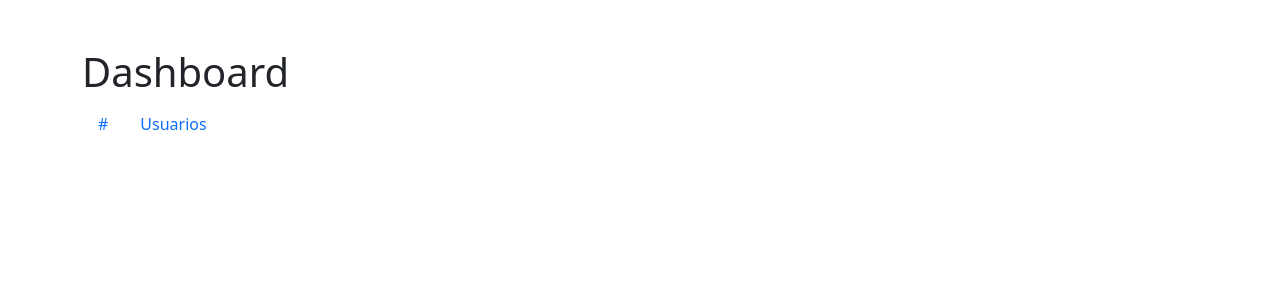
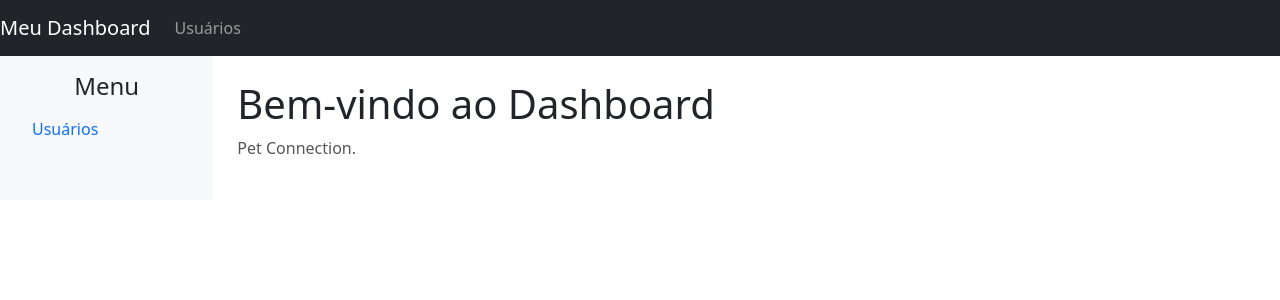
Before and after one commit to carolinachm/pet_connection_front, a React (Create React App) app: page /dashboard in a window 1280 px wide. Shown: the top 300 px of the page. Built offline with nearby package versions, Linux system fonts and the light colour scheme.

Commit message:
melhorando as telas home, dashboard e criando o css da home

```diff
--- a/src/components/Dashboard.js
+++ b/src/components/Dashboard.js
@@ -1,30 +1,41 @@
-import React, { useState } from 'react';
+
+import React from 'react';
 import 'bootstrap/dist/css/bootstrap.min.css';
 import { Link } from 'react-router-dom';
-
-
+import { Container, Row, Col, Nav, Navbar, Button } from 'react-bootstrap';
 
 function Dashboard() {
-  const [ setShow] = useState(false);
+    return (
+        <div>
+            <Navbar bg="dark" variant="dark" expand="lg">
+                <Navbar.Brand href="#home">Meu Dashboard</Navbar.Brand>
+                <Navbar.Toggle aria-controls="basic-navbar-nav" />
+                <Navbar.Collapse id="basic-navbar-nav">
+                    <Nav className="mr-auto">
+                        <Nav.Link as={Link} to="/usuarios">Usuários</Nav.Link>
 
-  const handleShow = () => setShow(true);
+                    </Nav>
+                </Navbar.Collapse>
+            </Navbar>
 
+            <Container fluid>
+                <Row>
+                    <Col md={2} className="bg-light p-3">
+                        <h4 className="text-center">Menu</h4>
+                        <Nav className="flex-column">
+                            <Nav.Link as={Link} to="/usuarios">Usuários</Nav.Link>
 
-  return (
-    <div className="container mt-5">
-      <h1>Dashboard</h1>
-      <ul className="nav">
-        <li className="nav-item">
-          <Link to="#" className="nav-link" onClick={handleShow}>#</Link>
-        </li>
-        <li className="nav-item">
-          <Link to="/usuarios" className="nav-link">Usuarios</Link>
-        </li>
-      </ul>
+                        </Nav>
+                    </Col>
+                    <Col md={10} className="p-4">
+                        <h1>Bem-vindo ao Dashboard</h1>
+                        <p>Pet Connection.</p>
 
-
-    </div>
-  );
+                    </Col>
+                </Row>
+            </Container>
+        </div>
+    );
 }
 
 export default Dashboard;
--- a/src/components/Home.js
+++ b/src/components/Home.js
@@ -3,8 +3,7 @@ import React, { useState } from 'react';
 import { Modal, Button, Form } from 'react-bootstrap';
 import { useNavigate } from 'react-router-dom';
 import { toast } from 'react-toastify';
-
-
+import '../css/Home.css'; // Importa o arquivo CSS para personalização
 
 function Home() {
   const [showLoginModal, setShowLoginModal] = useState(false);
@@ -19,18 +18,21 @@ function Home() {
       // Redireciona para o dashboard após login bem-sucedido
       navigate('/dashboard');
     } else {
-      toast('Login inválido!');
+      toast.error('Login inválido!');
     }
   };
 
   return (
-    <div className="container text-center mt-5">
+      <div className="home-container">
+        <div className="content-wrapper">
           <h1>Bem-vindo ao Pet_Connection</h1>
           <p>O Pet_Connection ajuda você a conectar-se com o seu pet ideal.</p>
-      <Button onClick={() => setShowLoginModal(true)}>Login</Button>
+          <Button className="login-button" onClick={() => setShowLoginModal(true)}>
+            Login
+          </Button>
 
           {/* Modal de Login */}
-      <Modal show={showLoginModal} onHide={() => setShowLoginModal(false)}>
+          <Modal className="login-modal" show={showLoginModal} onHide={() => setShowLoginModal(false)}>
             <Modal.Header closeButton>
               <Modal.Title>Login</Modal.Title>
             </Modal.Header>
@@ -56,13 +58,14 @@ function Home() {
                       required
                   />
                 </Form.Group>
-            <Button type="submit" variant="primary">
+                <Button type="submit" variant="primary" className="submit-button">
                   Entrar
                 </Button>
               </Form>
             </Modal.Body>
           </Modal>
         </div>
+      </div>
   );
 }
 
--- /dev/null
+++ b/src/css/Home.css
@@ -0,0 +1,56 @@
+/* Home.css */
+.home-container {
+    background-color: #f4f4f4; /* Fundo neutro claro */
+    min-height: 100vh;
+    display: flex;
+    justify-content: center;
+    align-items: center;
+}
+
+.content-wrapper {
+    background-color: #ffffff; /* Fundo branco para o conteúdo */
+    padding: 2rem;
+    border-radius: 8px;
+    box-shadow: 0 4px 8px rgba(0, 0, 0, 0.1);
+    text-align: center;
+}
+
+h1 {
+    color: #333333; /* Cor do título */
+}
+
+p {
+    color: #555555; /* Cor do texto */
+}
+
+.login-button {
+    background-color: #007bff; /* Cor do botão */
+    border: none;
+    color: #ffffff;
+    padding: 0.5rem 1rem;
+    font-size: 1rem;
+    border-radius: 5px;
+    transition: background-color 0.3s ease;
+}
+
+.login-button:hover {
+    background-color: #0056b3; /* Cor do botão ao passar o mouse */
+}
+
+.login-modal .modal-content {
+    border-radius: 8px;
+}
+
+.submit-button {
+    background-color: #28a745; /* Cor do botão de submit */
+    border: none;
+    color: #ffffff;
+    padding: 0.5rem 1rem;
+    font-size: 1rem;
+    border-radius: 5px;
+    transition: background-color 0.3s ease;
+}
+
+.submit-button:hover {
+    background-color: #218838; /* Cor do botão de submit ao passar o mouse */
+}
```
Lines whose indentation alone changed are shown as unchanged.
